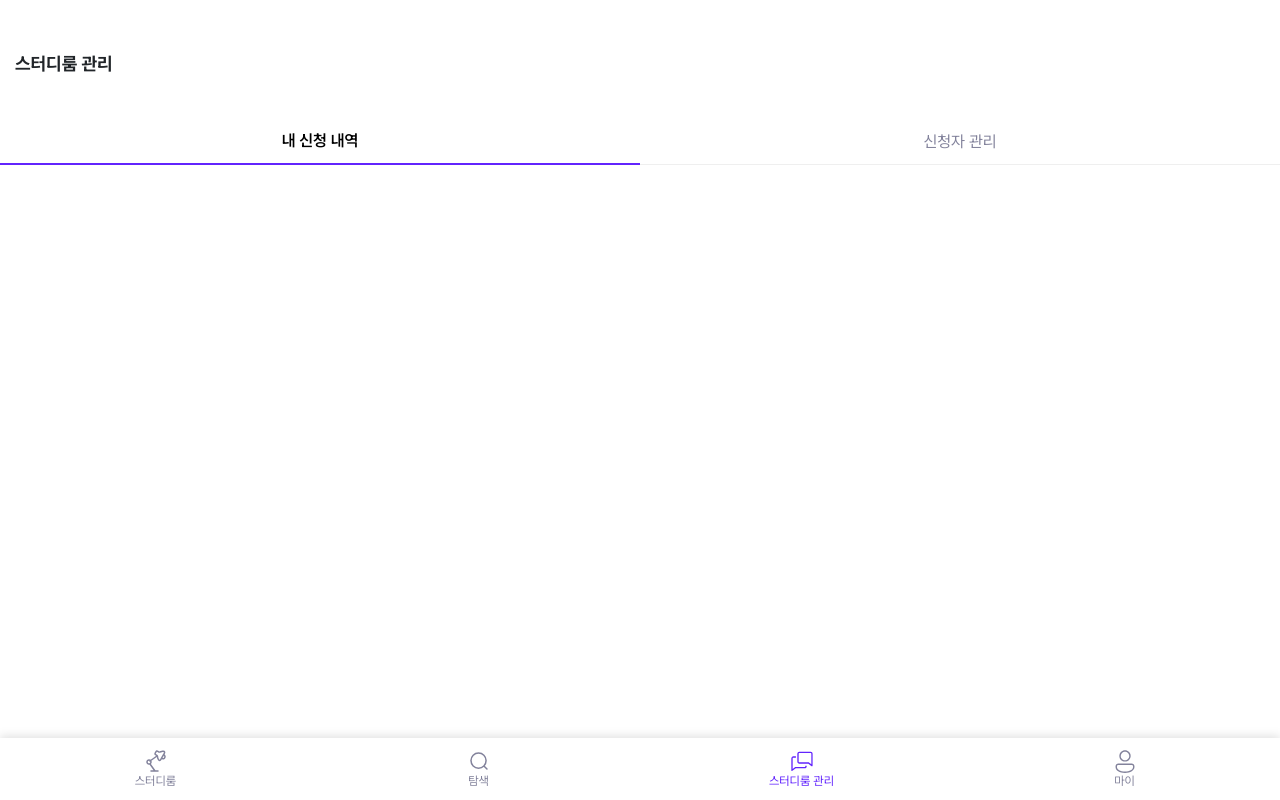
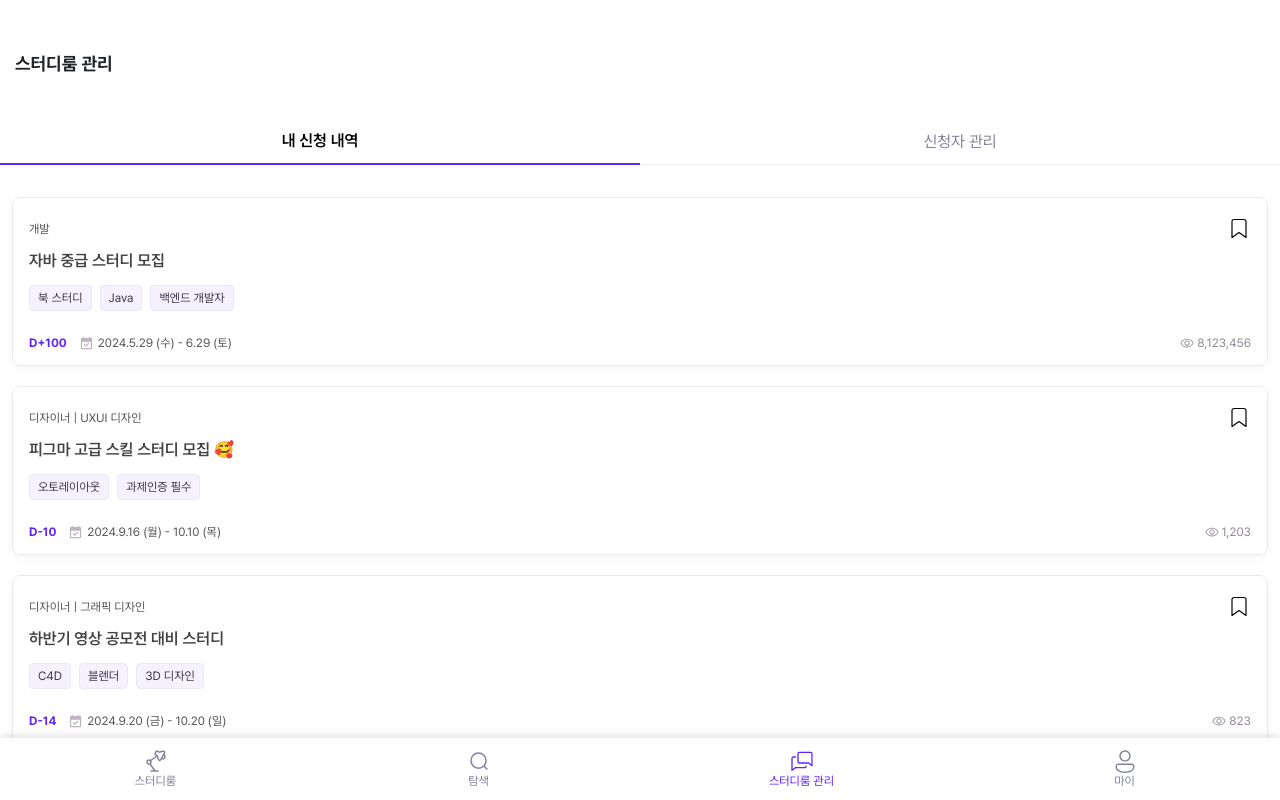
Before and after one commit to yoo-nji/Uandmy_Frontend, a Next.js app: page /manage-studyroom in a window 1280 px wide. Built offline with nearby package versions, Linux system fonts and the light colour scheme.

Commit message:
[✨feat]: 내 신청 내역에 스터디룸카드 컴포넌트 추가

```diff
--- a/src/app/manage-studyroom/page.tsx
+++ b/src/app/manage-studyroom/page.tsx
@@ -3,6 +3,9 @@ import React, { useState } from 'react';
 import AccordionDown from '../../../public/images/AccordionDown.svg';
 import AccordionUp from '../../../public/images/AccordionUp.svg';
 import PendingProfileCard from '@/components/common/PendingProfileCard';
+import StudyroomCard, {
+  StudyroomCardProps,
+} from '@/components/common/StudyroomCard';
 
 interface StudyStatusProps {
   id: string;
@@ -59,6 +62,32 @@ const Page = () => {
       title: '자바스크립트 스터디',
     },
   ];
+  const myApplicationDatas: StudyroomCardProps[] = [
+    {
+      position: '개발',
+      title: '자바 중급 스터디 모집',
+      tags: ['북 스터디', 'Java', '백엔드 개발자'],
+      startDate: '2024/05/29',
+      endDate: '2024/06/29',
+      views: 8123456,
+    },
+    {
+      position: '디자이너 | UXUI 디자인',
+      title: '피그마 고급 스킬 스터디 모집 🥰',
+      tags: ['오토레이아웃', '과제인증 필수'],
+      startDate: '2024/09/16',
+      endDate: '2024/10/10',
+      views: 1203,
+    },
+    {
+      position: '디자이너 | 그래픽 디자인',
+      title: '하반기 영상 공모전 대비 스터디',
+      tags: ['C4D', '블렌더', '3D 디자인'],
+      startDate: '2024/09/20',
+      endDate: '2024/10/20',
+      views: 823,
+    },
+  ];
 
   const handleMenuClick = (menu: string) => {
     setSelectedMenu(menu);
@@ -110,7 +139,7 @@ const Page = () => {
         </div>
 
         {/* 신청자 관리 화면 */}
-        {selectedMenu === 'applicant management' && (
+        {selectedMenu === 'applicant management' ? (
           <div className="mt-5">
             {studyStatus.map((study) => (
               <div key={study.id} className="mb-4">
@@ -140,6 +169,21 @@ const Page = () => {
               </div>
             ))}
           </div>
+        ) : (
+          // 내 신청 내역 화면
+          <div className="flex flex-col gap-5 p-3 mt-5">
+            {myApplicationDatas.map((cardItem, idx) => (
+              <StudyroomCard
+                key={idx}
+                position={cardItem.position}
+                title={cardItem.title}
+                tags={cardItem.tags}
+                startDate={cardItem.startDate}
+                endDate={cardItem.endDate}
+                views={cardItem.views}
+              />
+            ))}
+          </div>
         )}
       </div>
     </div>
```
